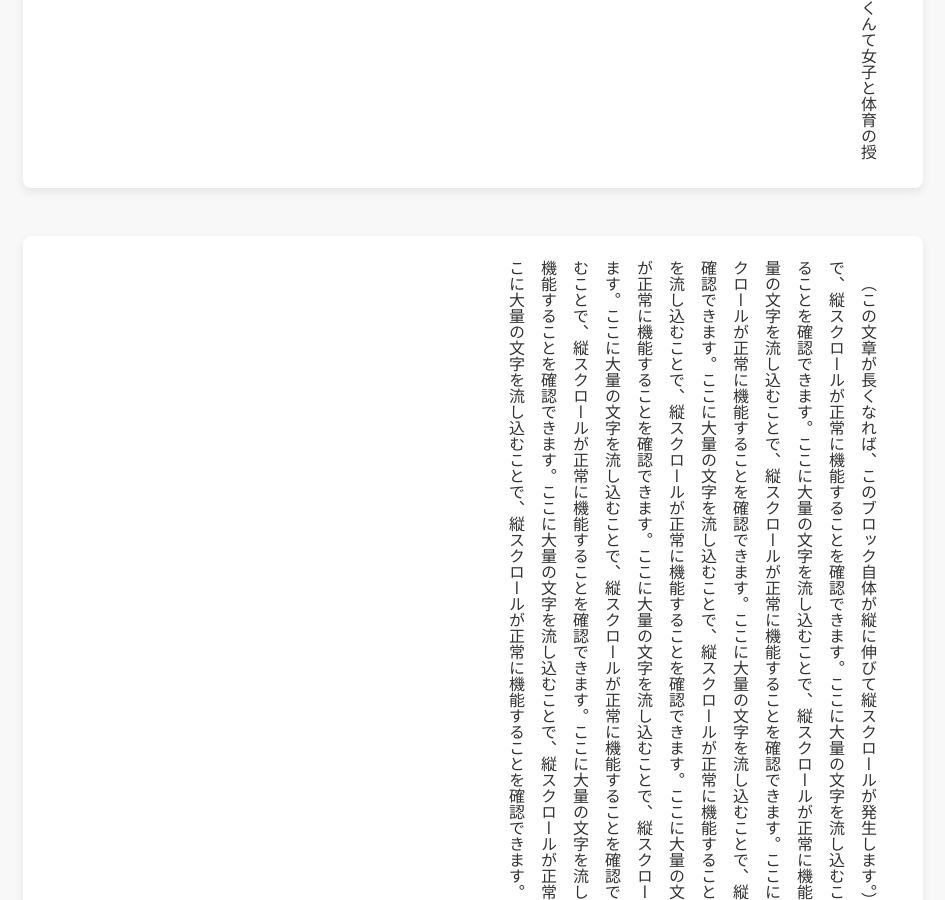
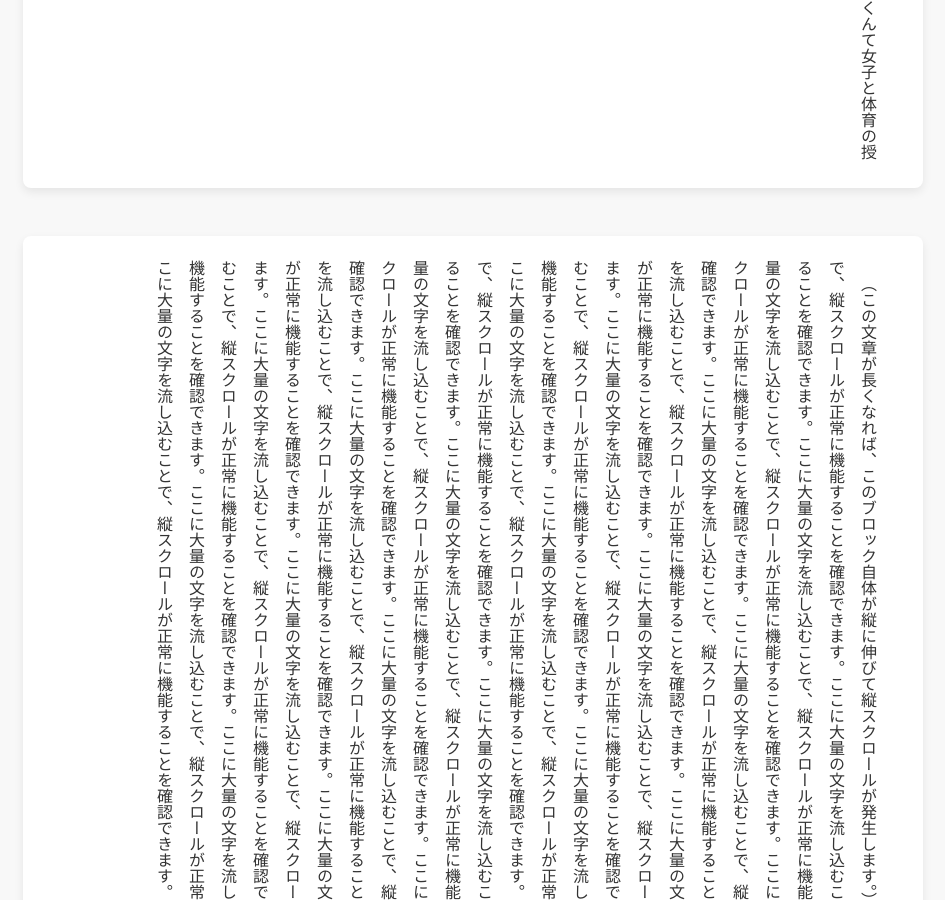
Before and after one commit to REMriaTV/HandtoHand, a Jekyll site: the page built from docs/manuscript/test-manuscript.md, in a window 1280 px wide and 900 px high, scrolled down 1818 px. Shown: the whole window, without its empty margins (167-1112 px from the left). Built offline with Jekyll 4.4.1, drawn with Linux system fonts in a browser that asks for light colours; some of the changed text lies outside the part shown.

Commit message:
Update manuscript_v2.html

```diff
--- a/docs/_layouts/manuscript_v2.html
+++ b/docs/_layouts/manuscript_v2.html
@@ -31,7 +31,7 @@
       </section>
 
       <section class="scene-card">
-        <p>（この文章が長くなれば、このブロック自体が縦に伸びて縦スクロールが発生します。）ここに大量の文字を流し込むことで、縦スクロールが正常に機能することを確認できます。ここに大量の文字を流し込むことで、縦スクロールが正常に機能することを確認できます。ここに大量の文字を流し込むことで、縦スクロールが正常に機能することを確認できます。ここに大量の文字を流し込むことで、縦スクロールが正常に機能することを確認できます。ここに大量の文字を流し込むことで、縦スクロールが正常に機能することを確認できます。ここに大量の文字を流し込むことで、縦スクロールが正常に機能することを確認できます。ここに大量の文字を流し込むことで、縦スクロールが正常に機能することを確認できます。ここに大量の文字を流し込むことで、縦スクロールが正常に機能することを確認できます。ここに大量の文字を流し込むことで、縦スクロールが正常に機能することを確認できます。ここに大量の文字を流し込むことで、縦スクロールが正常に機能することを確認できます。ここに大量の文字を流し込むことで、縦スクロールが正常に機能することを確認できます。ここに大量の文字を流し込むことで、縦スクロールが正常に機能することを確認できます。ここに大量の文字を流し込むことで、縦スクロールが正常に機能することを確認できます。ここに大量の文字を流し込むことで、縦スクロールが正常に機能することを確認できます。ここに大量の文字を流し込むことで、縦スクロールが正常に機能することを確認できます。</p>
+        <p>（この文章が長くなれば、このブロック自体が縦に伸びて縦スクロールが発生します。）ここに大量の文字を流し込むことで、縦スクロールが正常に機能することを確認できます。ここに大量の文字を流し込むことで、縦スクロールが正常に機能することを確認できます。ここに大量の文字を流し込むことで、縦スクロールが正常に機能することを確認できます。ここに大量の文字を流し込むことで、縦スクロールが正常に機能することを確認できます。ここに大量の文字を流し込むことで、縦スクロールが正常に機能することを確認できます。ここに大量の文字を流し込むことで、縦スクロールが正常に機能することを確認できます。ここに大量の文字を流し込むことで、縦スクロールが正常に機能することを確認できます。ここに大量の文字を流し込むことで、縦スクロールが正常に機能することを確認できます。ここに大量の文字を流し込むことで、縦スクロールが正常に機能することを確認できます。ここに大量の文字を流し込むことで、縦スクロールが正常に機能することを確認できます。ここに大量の文字を流し込むことで、縦スクロールが正常に機能することを確認できます。ここに大量の文字を流し込むことで、縦スクロールが正常に機能することを確認できます。ここに大量の文字を流し込むことで、縦スクロールが正常に機能することを確認できます。ここに大量の文字を流し込むことで、縦スクロールが正常に機能することを確認できます。ここに大量の文字を流し込むことで、縦スクロールが正常に機能することを確認できます。ここに大量の文字を流し込むことで、縦スクロールが正常に機能することを確認できます。ここに大量の文字を流し込むことで、縦スクロールが正常に機能することを確認できます。ここに大量の文字を流し込むことで、縦スクロールが正常に機能することを確認できます。ここに大量の文字を流し込むことで、縦スクロールが正常に機能することを確認できます。ここに大量の文字を流し込むことで、縦スクロールが正常に機能することを確認できます。ここに大量の文字を流し込むことで、縦スクロールが正常に機能することを確認できます。ここに大量の文字を流し込むことで、縦スクロールが正常に機能することを確認できます。ここに大量の文字を流し込むことで、縦スクロールが正常に機能することを確認できます。ここに大量の文字を流し込むことで、縦スクロールが正常に機能することを確認できます。ここに大量の文字を流し込むことで、縦スクロールが正常に機能することを確認できます。ここに大量の文字を流し込むことで、縦スクロールが正常に機能することを確認できます。ここに大量の文字を流し込むことで、縦スクロールが正常に機能することを確認できます。ここに大量の文字を流し込むことで、縦スクロールが正常に機能することを確認できます。ここに大量の文字を流し込むことで、縦スクロールが正常に機能することを確認できます。ここに大量の文字を流し込むことで、縦スクロールが正常に機能することを確認できます。</p>
       </section>
 
     </div>
```
